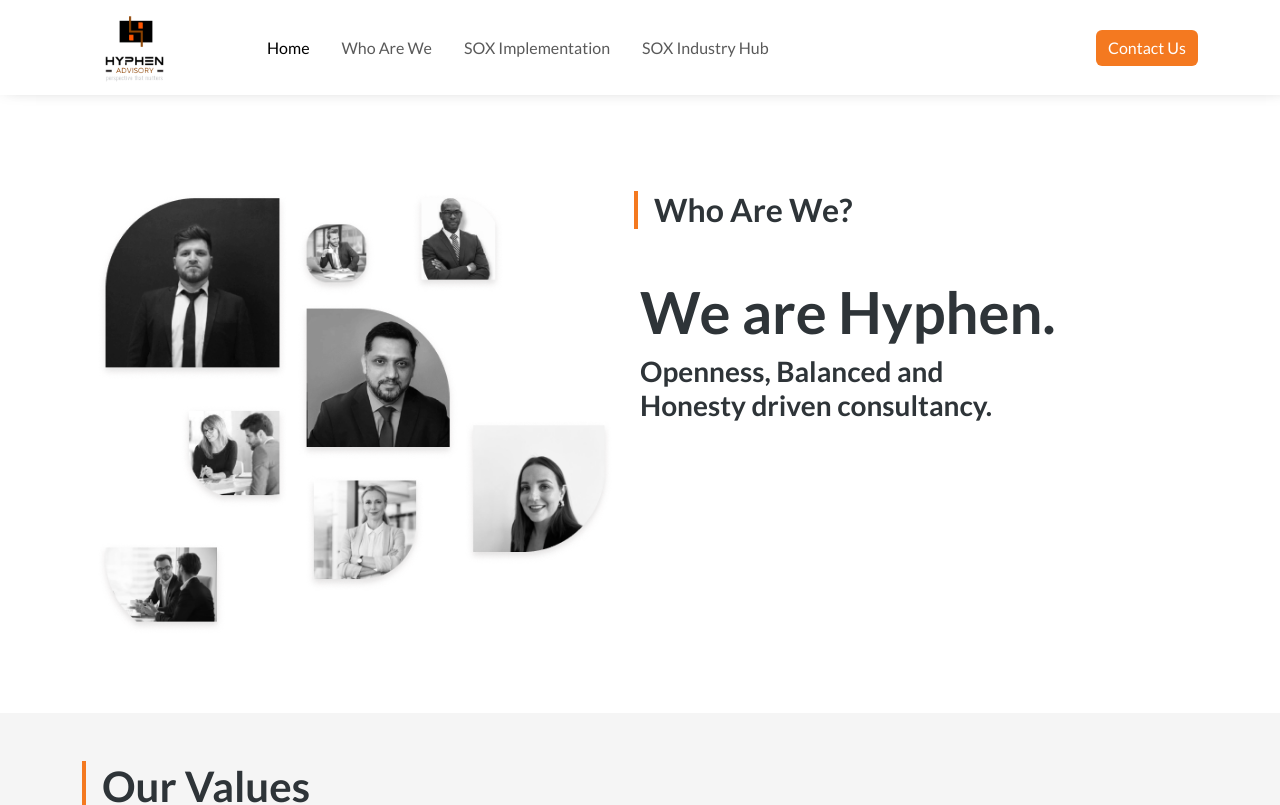
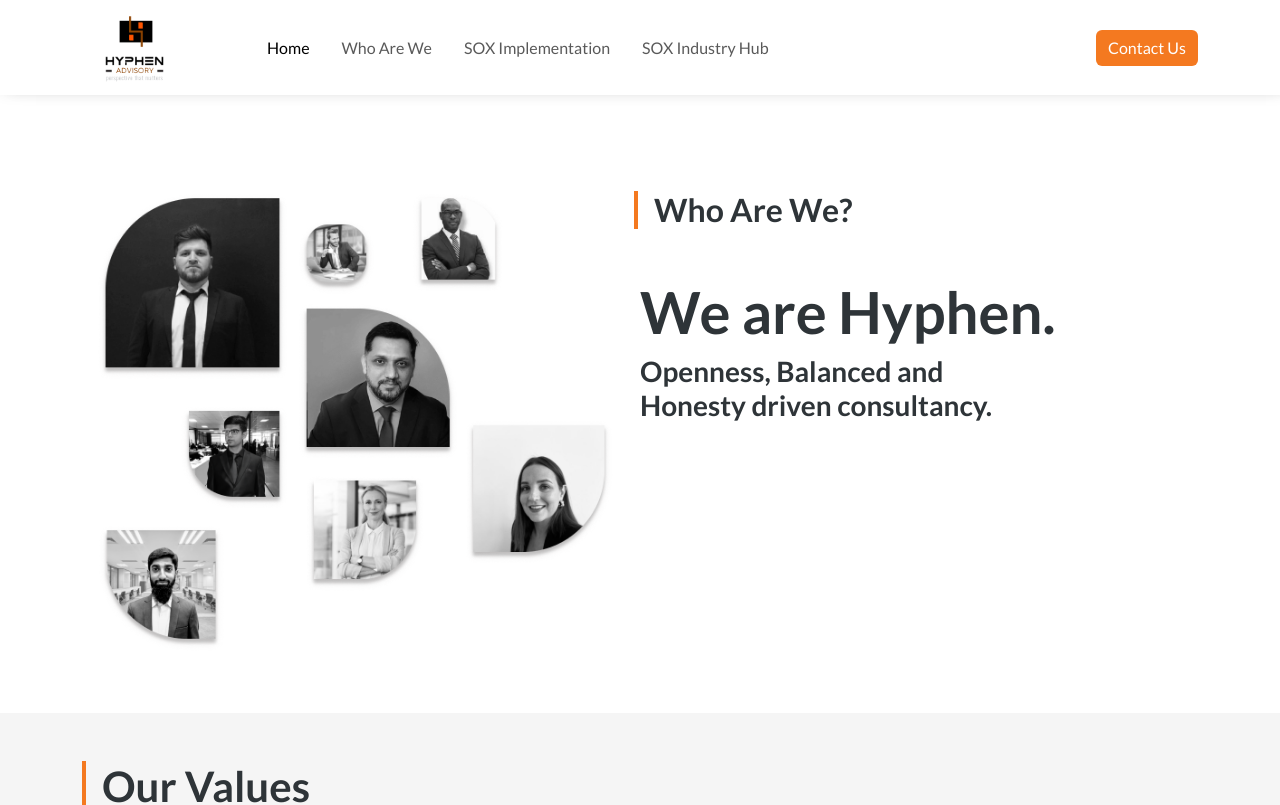
Before and after one commit to Sardar-Ali-Murad/hyphen-tech, a React (Vite) app: page /about in a window 1280 px wide. Shown: the top 805 px of the page. Built offline with nearby package versions, Linux system fonts and the light colour scheme; a web font is replaced by a local one.

Commit message:
Update hero.jsx

```diff
--- a/src/components/about/hero.jsx
+++ b/src/components/about/hero.jsx
@@ -7,7 +7,7 @@
         <div className="row py-5 custom-reverse">
           <div className="col-lg-6">
             <div className="text-center">
-              <img src="assets/images/header-img-2.png" className="img-fluid" />
+              <img src="assets/images/Images (2).png" className="img-fluid" />
             </div>
           </div>
           <div className="col-lg-5 header-2">
```
